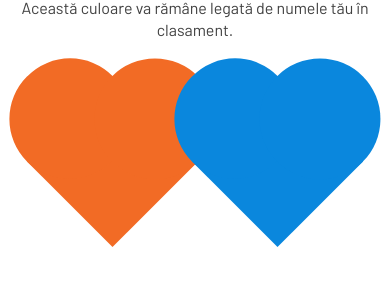
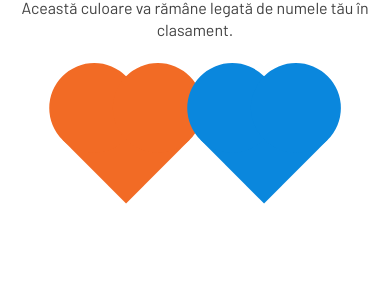
Before and after one commit to RaduZaporojan/stiu-ca-stii-quiz, a Next.js app: page /play/heart in a window 390 px wide. Shown: the part 207-503 px from the top of the page. Built offline with nearby package versions, Linux system fonts and the light colour scheme.

Commit message:
Improve mobile heart picker spacing

```diff
--- a/app/globals.css
+++ b/app/globals.css
@@ -657,9 +657,9 @@ input {
 .heart-picker-heart {
   display: block;
   position: relative;
-  width: clamp(104px, 31vw, 170px);
-  height: clamp(104px, 31vw, 170px);
-  margin: 28px 30px 16px;
+  width: clamp(96px, 24vw, 170px);
+  height: clamp(96px, 24vw, 170px);
+  margin: 26px 16px 16px;
   transform: rotate(-45deg);
   transform-origin: center;
 }
@@ -1201,7 +1201,9 @@ input {
 
 @media (max-width: 420px) {
   .heart-picker-heart {
-    margin-inline: 22px;
+    width: clamp(88px, 23vw, 98px);
+    height: clamp(88px, 23vw, 98px);
+    margin: 22px 8px 14px;
   }
 }
 
--- a/app/play/heart/page.tsx
+++ b/app/play/heart/page.tsx
@@ -30,7 +30,7 @@ export default async function HeartPage({ searchParams }: HeartPageProps) {
               {error}
             </p>
           ) : null}
-          <div className="mt-8 flex w-full max-w-[760px] items-center justify-center gap-0 sm:mt-12 sm:gap-4 lg:mt-10 lg:gap-8 xl:gap-10">
+          <div className="mt-8 flex w-full max-w-[760px] items-center justify-center gap-8 sm:mt-12 sm:gap-8 lg:mt-10 lg:gap-8 xl:gap-10">
             <form action={chooseHeart}>
               <input name="nickname" type="hidden" value={nickname} />
               <input name="heartColor" type="hidden" value="orange" />
```
